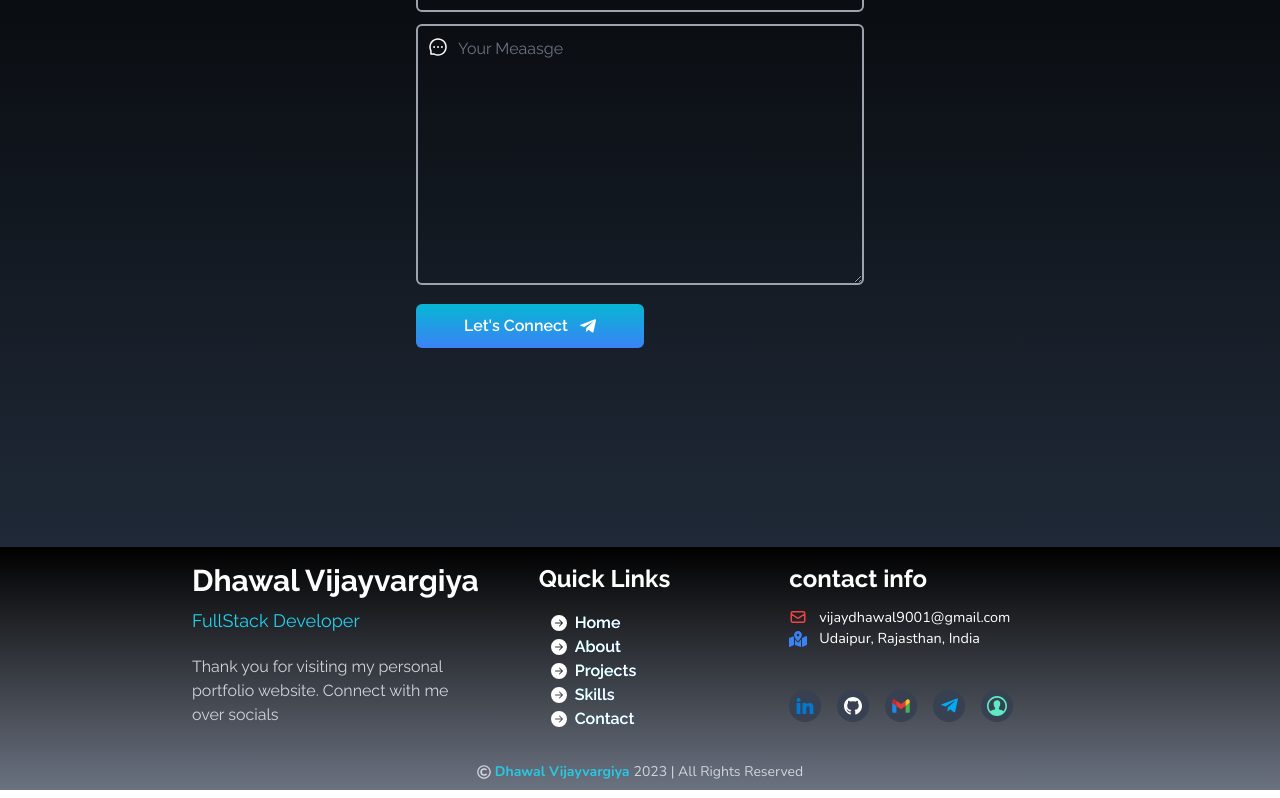
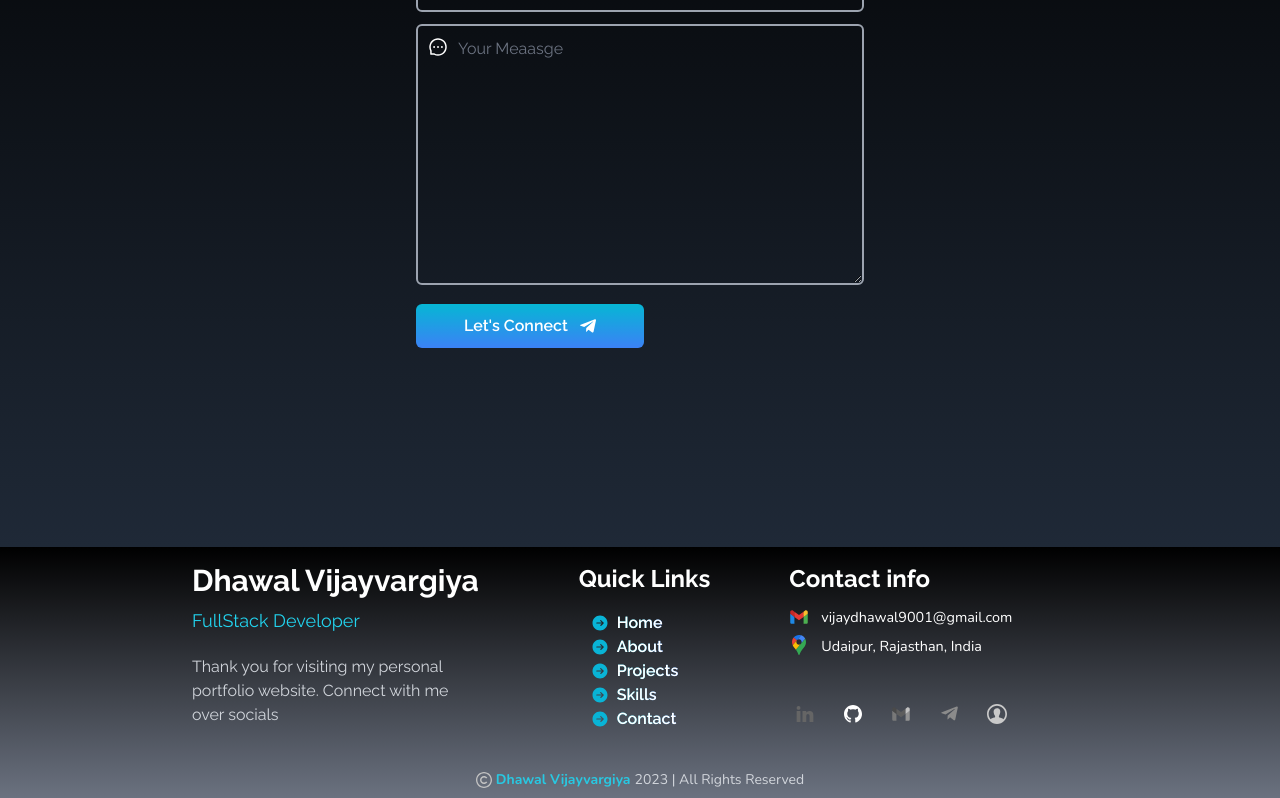
Before and after one commit to dhawal-793/DevFolio, a React (Vite) app: page / in a window 1280 px wide. Shown: the part 3145-3943 px from the top of the page. Built offline with nearby package versions, Linux system fonts and the light colour scheme.

Commit message:
Updated footer component to use to new Icons

```diff
--- a/src/components/Footer.jsx
+++ b/src/components/Footer.jsx
@@ -1,29 +1,27 @@
 import React from 'react'
-import { BsFillArrowRightCircleFill, FaMapMarkedAlt, HiOutlineMail, FaRegCopyright } from "../data/icons"
+import { GMail, Map, CopyRight, ArrowRightLong } from './Icons'
 import { Link } from 'react-scroll'
 import navLinks from '../data/navlinks'
 import contactInfo from '../data/contactInfo'
 const Footer = () => {
     const year = new Date().getFullYear().toString()
-    console.log(typeof year)
     return (
         <div className='bg-gradient-to-t from-gray-500 to-black w-full text-white'>
             <div className="section pb-5">
                 <div className="flex flex-wrap justify-between ">
-                    <div className="w-1/2 sm:w-2/3 md:w-1/3 pr-2">
+                    <div className="w-1/2 sm:w-3/5 md:w-1/3 pr-2">
                         <h3 className='text-3xl font-bold pb-2'>Dhawal Vijayvargiya</h3>
                         <p className='text-lg text-cyan-400 pb-5'>FullStack Developer</p>
                         <p className='text-gray-300'>Thank you for visiting my personal portfolio website. Connect with me over socials</p>
-                        {/* <p className='text-sm'> Connect with me over live chat!</p> */}
                     </div>
-                    <div className="w-1/2 sm:w-1/3 md:w-1/4 lg:w-1/3 pl-20 xs:pl-6 lg:pl-12">
+                    <div className="w-1/2 sm:w-2/5 md:w-auto lg:w-1/3 pl-16 md:pl-5 lg:pl-[5.5rem] justify-start">
                         <h3 className=' text-2xl font-bold pb-4'>Quick Links</h3>
                         {navLinks.map(({ link, id }) => {
                             return (
-                                <div key={id} link={link} className="group w-fit px-3">
-                                    <Link to={link} smooth duration={500}>
+                                <div key={id} className="group w-fit px-3">
+                                    <Link href={link} >
                                         <div className="flex items-center justify-between w-fit gap-2 font-semibold text-white cursor-pointer">
-                                            <BsFillArrowRightCircleFill sixe={20} className="group-hover:text-cyan-500 duration-500" />
+                                            <ArrowRightLong />
                                             <span className='bg-clip-text bg-gradient-to-r from-cyan-500 via-cyan-500 to-blue-500 group-hover:text-transparent duration-500 '>
                                                 {link}
                                             </span>
@@ -33,23 +31,26 @@ const Footer = () => {
                             )
                         })}
                     </div>
-                    <div className="w-full mt-8 md:mt-0 md:w-5/12 lg:w-1/3">
-                        <h3 className='text-2xl font-bold'>contact info</h3>
+                    <div className="w-full mt-8 md:mt-0 md:w-fit lg:w-1/3 md:pl-8 lg:pl-0">
+                        <h3 className='text-2xl font-bold'>Contact info</h3>
                         <div className="flex flex-col sm:flex-row md:flex-col py-3 gap-5 md:gap-10 justify-between">
                             <div className='text-[0.9rem] font-advanced'>
-                                <p className='flex items-center gap-3 '>
-                                    <HiOutlineMail className="text-red-500" size={18} /> vijaydhawal9001@gmail.com</p>
-                                <p className='flex items-center gap-3 '> <FaMapMarkedAlt className="text-blue-500" size={18} />Udaipur, Rajasthan, India</p>
+                                <p className='flex items-center gap-3 mb-1'>
+                                    <GMail /> vijaydhawal9001@gmail.com</p>
+                                <p className='flex items-center gap-3 '> <Map /><span className="pt-1">Udaipur, Rajasthan, India</span></p>
                             </div>
-                            <div className="flex items-center  gap-5 md:gap-0 lg:gap-4 justify-start ">
-                                {contactInfo.map(({ id, link, icon, style }) => {
+                            <ul className="flex items-center  gap-5 md:gap-2 lg:gap-4 justify-start ">
+                                {contactInfo.map(({ id, link, name, icon, download }) => {
                                     return (
-                                        <div key={id} link={link} className={`w-8 h-8 flex justify-center items-center rounded-full p-1 bg-gray-700 text-white  ${style} cursor-pointer duration-500`}>
-                                            <a href={link} target="_blank" rel='noferrer'>{icon}</a>
-                                        </div>
+                                        <li key={id} link={link} className={`group relative w-8 h-8 flex justify-center items-center rounded-full p-1 sm:grayscale  cursor-pointer duration-[450ms] transition ease-in hover:grayscale-0 hover:scale-105`}>
+                                            <a href={link} download={download} target="_blank" rel='noferrer'>{icon}</a>
+                                            <div className="flex scale-0 group-hover:scale-100 transition ease-out duration-300 delay-100 origin-center justify-center items-center absolute -bottom-10 w-auto h-6 py-2 px-3 bg-gray-900 text-sm text-gray-300">
+                                                {name}
+                                            </div>
+                                        </li>
                                     )
                                 })}
-                            </div>
+                            </ul>
 
                         </div>
                     </div>
@@ -58,7 +59,7 @@ const Footer = () => {
             <div className="section py-2 text-black font-advanced">
                 <div className="">
                     <h4 className=' text-sm text-gray-300 flex justify-center items-center  '>
-                        <FaRegCopyright size={14} /> <span className="px-1 text-cyan-400 opacity-90 font-bold"> Dhawal Vijayvargiya  </span> {year} | All Rights Reserved</h4>
+                        <CopyRight /> <span className="px-1 text-cyan-400 opacity-90 font-bold"> Dhawal Vijayvargiya  </span> {year} | All Rights Reserved</h4>
                 </div>
             </div>
         </div >
```
